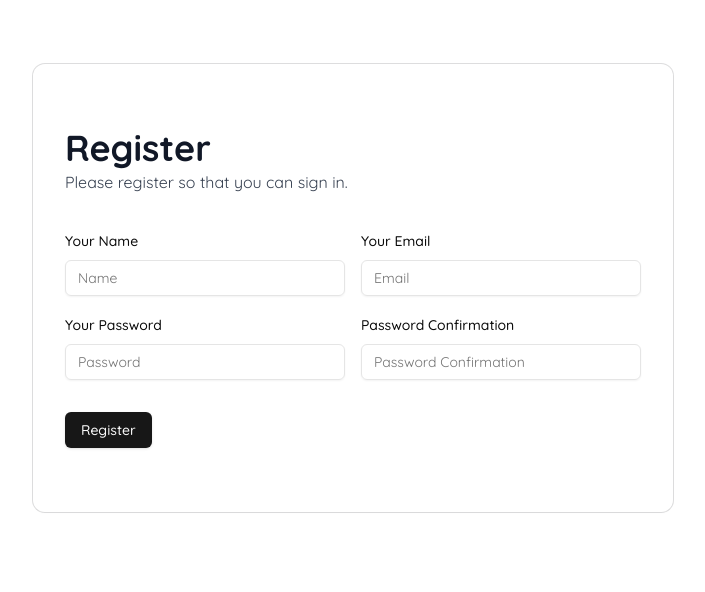
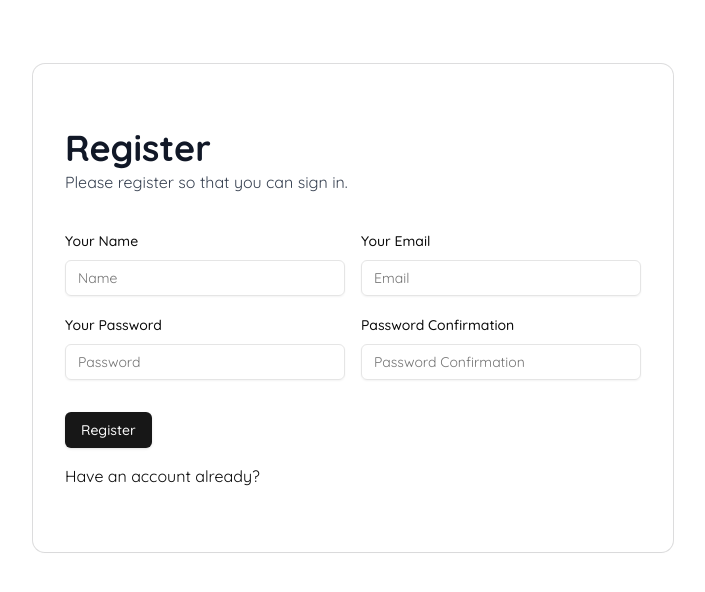
Before and after one commit to jalusw/dicoding-forum, a React (Vite) app: page /register in a window 1280 px wide. Shown: the top 592 px of the page, without its empty margins (287-992 px from the left). Built offline with nearby package versions, Linux system fonts and the light colour scheme.

Commit message:
add link to login page from register page

```diff
--- a/src/features/authentication/components/register/RegisterPage.tsx
+++ b/src/features/authentication/components/register/RegisterPage.tsx
@@ -1,6 +1,7 @@
 import { FC } from 'react';
 import RegisterHeader from './RegisterHeader';
 import RegisterForm from './RegisterForm';
+import { Link } from 'react-router-dom';
 
 const RegisterPage: FC = () => {
   return (
@@ -10,6 +11,9 @@ const RegisterPage: FC = () => {
         <section className="mt-8">
           <RegisterForm />
         </section>
+        <section className="mt-4">
+          <Link to="/login">Have an account already?</Link>
+        </section>
       </div>
     </main>
   );
```
